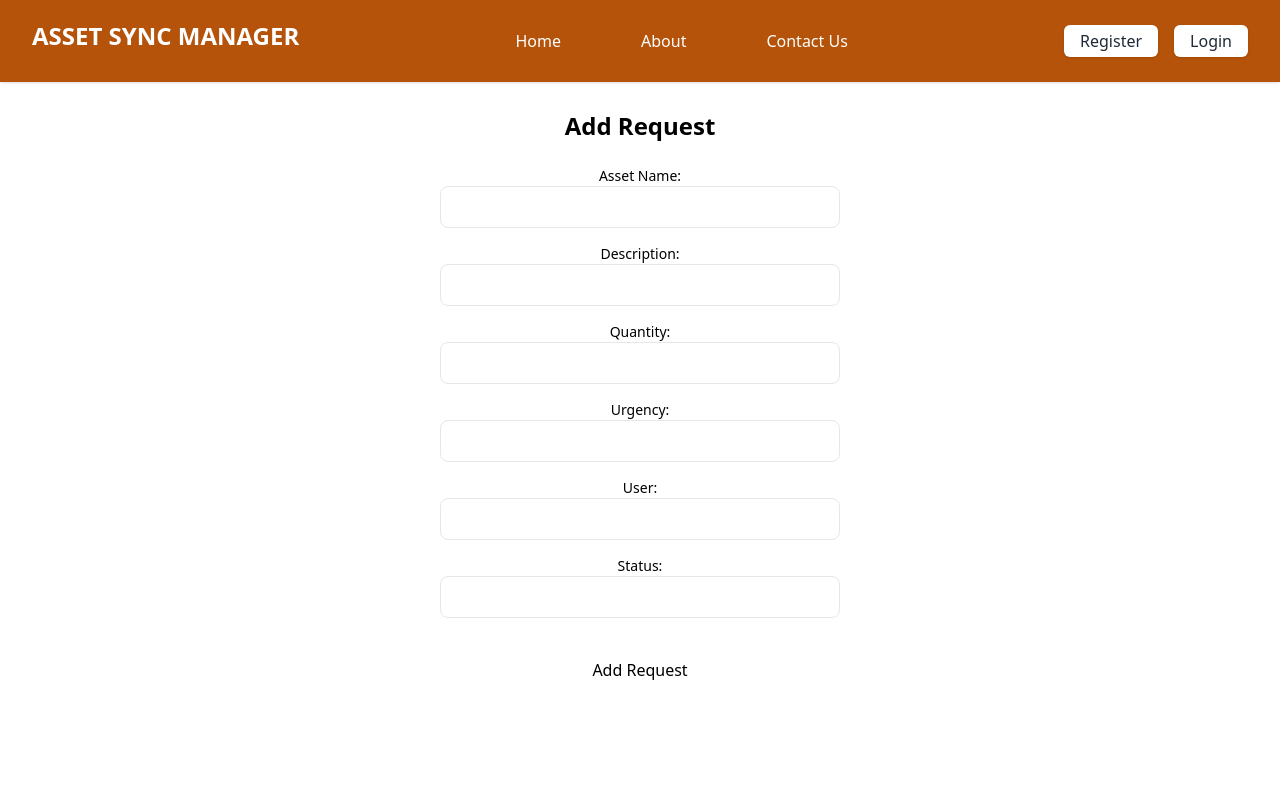
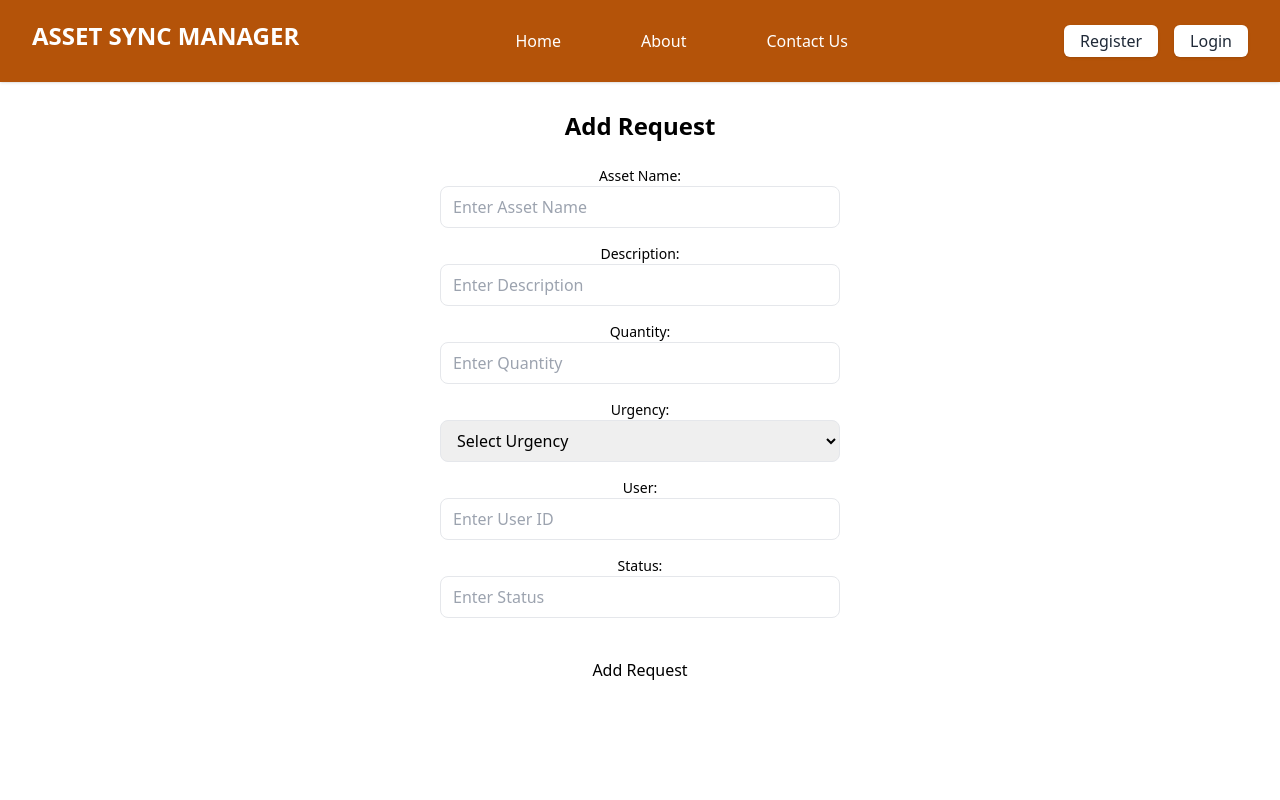
Before and after one commit to robnjunge/phase-5-project-sidework, a React (Create React App) app in the folder client/: page /add_request in a window 1280 px wide. Shown: the top 800 px of the page. Built offline with nearby package versions, Linux system fonts and the light colour scheme; what tw-elements would draw is missing.

Commit message:
updated code

```diff
--- a/client/src/components/AddRequest.jsx
+++ b/client/src/components/AddRequest.jsx
@@ -1,5 +1,5 @@
 import axios from 'axios';
-import React, { useState, useEffect } from 'react';
+import React, { useState } from 'react';
 import { useNavigate } from 'react-router-dom';
 
 function AddRequest() {
@@ -12,7 +12,6 @@ function AddRequest() {
     user_id: '',
     status: '',
   });
-
 
   const handleChange = (e) => {
     setRequests({
@@ -28,7 +27,6 @@ function AddRequest() {
       .then((resp) => {
         console.log(resp);
         navigate('/user_dashboard');
-        console.log(resp);
       })
       .catch((err) => console.log(err));
   }
@@ -39,7 +37,7 @@ function AddRequest() {
         <h1 className="mb-6 text-2xl font-bold text-center">Add Request</h1>
         <form onSubmit={handleSubmit}>
           <div className="mb-4">
-            <label htmlFor="student_name" className="block mb-1 text-sm">
+            <label htmlFor="asset_name" className="block mb-1 text-sm">
               Asset Name:
             </label>
             <input
@@ -48,6 +46,7 @@ function AddRequest() {
               onChange={handleChange}
               className="w-full px-3 py-2 border text-black rounded-lg focus:outline-none focus:ring focus:border-blue-300"
               value={requests.asset_name}
+              placeholder="Enter Asset Name"
               required
             />
           </div>
@@ -61,6 +60,7 @@ function AddRequest() {
               onChange={handleChange}
               className="w-full px-3 py-2 border rounded-lg focus:outline-none focus:ring focus:border-blue-300"
               value={requests.description}
+              placeholder="Enter Description"
               required
             />
           </div>
@@ -74,6 +74,7 @@ function AddRequest() {
               onChange={handleChange}
               className="w-full px-3 py-2 border rounded-lg focus:outline-none focus:ring focus:border-blue-300"
               value={requests.quantity}
+              placeholder="Enter Quantity"
               required
             />
           </div>
@@ -81,14 +82,18 @@ function AddRequest() {
             <label htmlFor="urgency" className="block mb-1 text-sm">
               Urgency:
             </label>
-            <input
-              type="text"
+            <select
               name="urgency"
               onChange={handleChange}
+              value={requests.urgency}
               className="w-full px-3 py-2 border rounded-lg focus:outline-none focus:ring focus:border-blue-300"
-              value={requests.urgency}
               required
-            />
+            >
+              <option value="">Select Urgency</option>
+              <option value="low">Low</option>
+              <option value="medium">Medium</option>
+              <option value="high">High</option>
+            </select>
           </div>
           <div className="mb-4">
             <label htmlFor="user_id" className="block mb-1 text-sm">
@@ -100,6 +105,7 @@ function AddRequest() {
               onChange={handleChange}
               className="w-full px-3 py-2 border rounded-lg focus:outline-none focus:ring focus:border-blue-300"
               value={requests.user_id}
+              placeholder="Enter User ID"
               required
             />
           </div>
@@ -113,6 +119,7 @@ function AddRequest() {
               onChange={handleChange}
               className="w-full px-3 py-2 border rounded-lg focus:outline-none focus:ring focus:border-blue-300"
               value={requests.status}
+              placeholder="Enter Status"
               required
             />
           </div>
```
